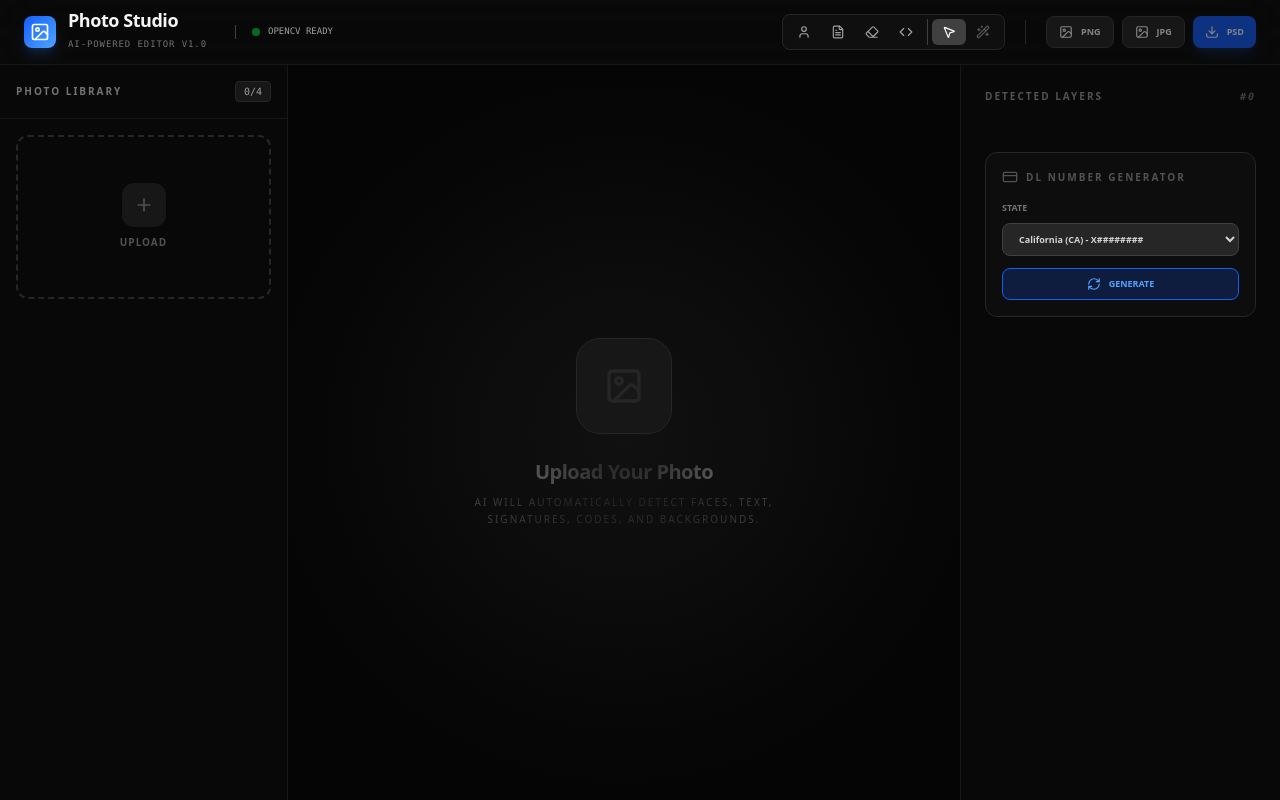
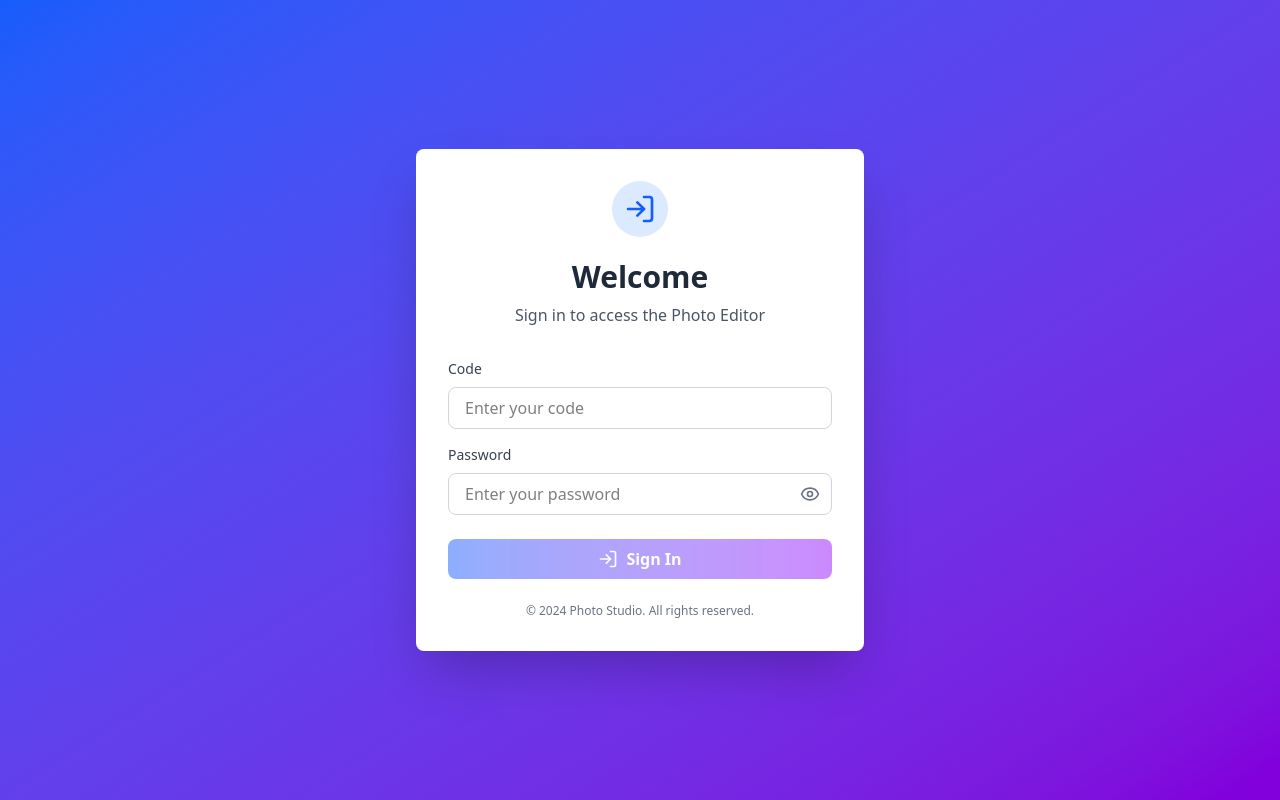
Before and after one commit to gitbuh0-byte/iddl, a React (Vite) app: page / in a window 1280 px wide. Built offline with nearby package versions, Linux system fonts and the light colour scheme.

Commit message:
Add login page with authentication and password visibility toggle

```diff
--- a/src/App.tsx
+++ b/src/App.tsx
@@ -5,10 +5,11 @@ import {
   User, FileText, Image as ImageIcon, Upload, Download,
   Loader2, CheckCircle2, Shield, Eye, Trash2, Layers,
   Square, MousePointer2, Eraser, Save, Plus, RotateCcw,
-  BarChart3, Zap, Smartphone, Code, CreditCard, Copy, RefreshCw, Wand2
+  BarChart3, Zap, Smartphone, Code, CreditCard, Copy, RefreshCw, Wand2, LogOut
 } from "lucide-react";
 import { generateMultipleDLPackages, getAllStates, StateCode, DLPackage } from "./utils/dlGenerator";
 import { loadOpenCV, createMask, dilateMask, inpaintImage } from "./utils/inpainting";
+import { Login } from "./components/Login";
 
 interface DetectionResult {
   faces: Array<{ x: number; y: number; width: number; height: number; confidence: number }>;
@@ -52,6 +53,7 @@ interface ManagedFile {
 }
 
 export default function App() {
+  const [isAuthenticated, setIsAuthenticated] = useState(false);
   const [files, setFiles] = useState<ManagedFile[]>([]);
   const [selectedFileId, setSelectedFileId] = useState<string | null>(null);
   const [selectedLayerId, setSelectedLayerId] = useState<string | null>(null);
@@ -219,6 +221,12 @@ export default function App() {
     setFiles((prev: ManagedFile[]) => prev.filter((f: ManagedFile) => f.id !== id));
     if (selectedFileId === id) setSelectedFileId(null);
   };
+
+  // Check authentication on mount
+  useEffect(() => {
+    const isAuth = sessionStorage.getItem("isAuthenticated") === "true";
+    setIsAuthenticated(isAuth);
+  }, []);
 
   // Canvas drawing logic
   useEffect(() => {
@@ -687,7 +695,11 @@ export default function App() {
   };
 
   return (
-    <div className="min-h-screen bg-[#050505] text-neutral-100 font-sans selection:bg-blue-500/30 flex flex-col h-screen overflow-hidden">
+    <>
+      {!isAuthenticated ? (
+        <Login onLoginSuccess={() => setIsAuthenticated(true)} />
+      ) : (
+        <div className="min-h-screen bg-[#050505] text-neutral-100 font-sans selection:bg-blue-500/30 flex flex-col h-screen overflow-hidden">
       {/* Header */}
       <header className="border-b border-neutral-800/50 bg-[#0a0a0a]/80 backdrop-blur-xl z-50 shrink-0">
         <div className="max-w-[1920px] mx-auto px-6 h-16 flex items-center justify-between">
@@ -788,6 +800,19 @@ export default function App() {
                 PSD
               </button>
             </div>
+
+            {/* Logout Button */}
+            <button
+              onClick={() => {
+                sessionStorage.removeItem("isAuthenticated");
+                setIsAuthenticated(false);
+              }}
+              className="flex items-center gap-2 bg-red-600/20 hover:bg-red-600/30 text-red-400 hover:text-red-300 px-3 py-2 rounded-lg text-[9px] font-bold uppercase transition-all border border-red-500/30 ml-2"
+              title="Logout"
+            >
+              <LogOut className="w-3.5 h-3.5" />
+              Logout
+            </button>
           </div>
         </div>
       </header>
@@ -1350,6 +1375,8 @@ export default function App() {
           </div>
         </div>
       </div>
-    </div>
+        </div>
+      )}
+    </>
   );
 }
--- /dev/null
+++ b/src/components/Login.tsx
@@ -0,0 +1,151 @@
+import React, { useState } from "react";
+import { motion } from "motion/react";
+import { Eye, EyeOff, LogIn } from "lucide-react";
+
+interface LoginProps {
+  onLoginSuccess: () => void;
+}
+
+export const Login: React.FC<LoginProps> = ({ onLoginSuccess }) => {
+  const [username, setUsername] = useState("");
+  const [password, setPassword] = useState("");
+  const [showPassword, setShowPassword] = useState(false);
+  const [error, setError] = useState("");
+  const [isLoading, setIsLoading] = useState(false);
+
+  const VALID_USERNAME = "bscit-05-0250/2021";
+  const VALID_PASSWORD = "bscit-05-250/2021";
+
+  const handleLogin = (e: React.FormEvent) => {
+    e.preventDefault();
+    setError("");
+    setIsLoading(true);
+
+    // Simulate a small delay for better UX
+    setTimeout(() => {
+      if (username === VALID_USERNAME && password === VALID_PASSWORD) {
+        // Store authentication in sessionStorage
+        sessionStorage.setItem("isAuthenticated", "true");
+        onLoginSuccess();
+      } else {
+        setError("Invalid credentials. Please try again.");
+        setPassword("");
+      }
+      setIsLoading(false);
+    }, 500);
+  };
+
+  const handleKeyPress = (e: React.KeyboardEvent) => {
+    if (e.key === "Enter" && username && password) {
+      handleLogin(e as any);
+    }
+  };
+
+  return (
+    <div className="min-h-screen bg-gradient-to-br from-blue-600 to-purple-700 flex items-center justify-center p-4">
+      <motion.div
+        initial={{ opacity: 0, y: 20 }}
+        animate={{ opacity: 1, y: 0 }}
+        transition={{ duration: 0.5 }}
+        className="w-full max-w-md bg-white rounded-lg shadow-2xl p-8"
+      >
+        {/* Header */}
+        <div className="text-center mb-8">
+          <div className="inline-block p-3 bg-blue-100 rounded-full mb-4">
+            <LogIn className="w-8 h-8 text-blue-600" />
+          </div>
+          <h1 className="text-3xl font-bold text-gray-800 mb-2">Welcome</h1>
+          <p className="text-gray-600">Sign in to access the Photo Editor</p>
+        </div>
+
+        {/* Form */}
+        <form onSubmit={handleLogin} className="space-y-4">
+          {/* Username Input */}
+          <div>
+            <label htmlFor="username" className="block text-sm font-medium text-gray-700 mb-2">
+              Code
+            </label>
+            <input
+              id="username"
+              type="text"
+              value={username}
+              onChange={(e) => setUsername(e.target.value)}
+              onKeyPress={handleKeyPress}
+              placeholder="Enter your code"
+              className="w-full px-4 py-2 border border-gray-300 rounded-lg focus:outline-none focus:ring-2 focus:ring-blue-500 focus:border-transparent transition"
+              disabled={isLoading}
+            />
+          </div>
+
+          {/* Password Input */}
+          <div>
+            <label htmlFor="password" className="block text-sm font-medium text-gray-700 mb-2">
+              Password
+            </label>
+            <div className="relative">
+              <input
+                id="password"
+                type={showPassword ? "text" : "password"}
+                value={password}
+                onChange={(e) => setPassword(e.target.value)}
+                onKeyPress={handleKeyPress}
+                placeholder="Enter your password"
+                className="w-full px-4 py-2 border border-gray-300 rounded-lg focus:outline-none focus:ring-2 focus:ring-blue-500 focus:border-transparent transition pr-10"
+                disabled={isLoading}
+              />
+              <button
+                type="button"
+                onClick={() => setShowPassword(!showPassword)}
+                className="absolute right-3 top-1/2 -translate-y-1/2 text-gray-500 hover:text-gray-700 transition"
+                disabled={isLoading}
+              >
+                {showPassword ? (
+                  <EyeOff className="w-5 h-5" />
+                ) : (
+                  <Eye className="w-5 h-5" />
+                )}
+              </button>
+            </div>
+          </div>
+
+          {/* Error Message */}
+          {error && (
+            <motion.div
+              initial={{ opacity: 0 }}
+              animate={{ opacity: 1 }}
+              className="p-3 bg-red-50 border border-red-200 rounded-lg"
+            >
+              <p className="text-sm text-red-600">{error}</p>
+            </motion.div>
+          )}
+
+          {/* Login Button */}
+          <button
+            type="submit"
+            disabled={isLoading || !username || !password}
+            className="w-full mt-6 bg-gradient-to-r from-blue-600 to-purple-600 text-white font-semibold py-2 rounded-lg hover:from-blue-700 hover:to-purple-700 transition disabled:opacity-50 disabled:cursor-not-allowed flex items-center justify-center gap-2"
+          >
+            {isLoading ? (
+              <>
+                <div className="w-5 h-5 border-2 border-white border-t-transparent rounded-full animate-spin" />
+                Signing in...
+              </>
+            ) : (
+              <>
+                <LogIn className="w-5 h-5" />
+                Sign In
+              </>
+            )}
+          </button>
+        </form>
+
+        {/* Footer */}
+        <div className="mt-6 text-center">
+          <p className="text-xs text-gray-500">
+            © 2024 Photo Studio. All rights reserved.
+          </p>
+        </div>
+      </motion.div>
+    </div>
+  );
+};
```
